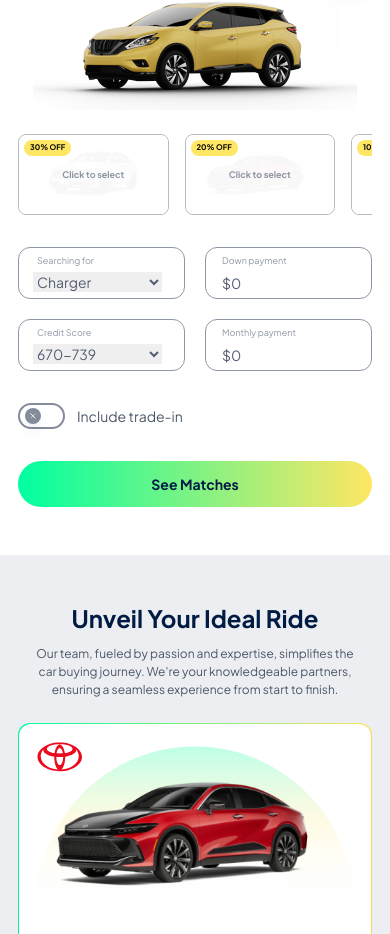
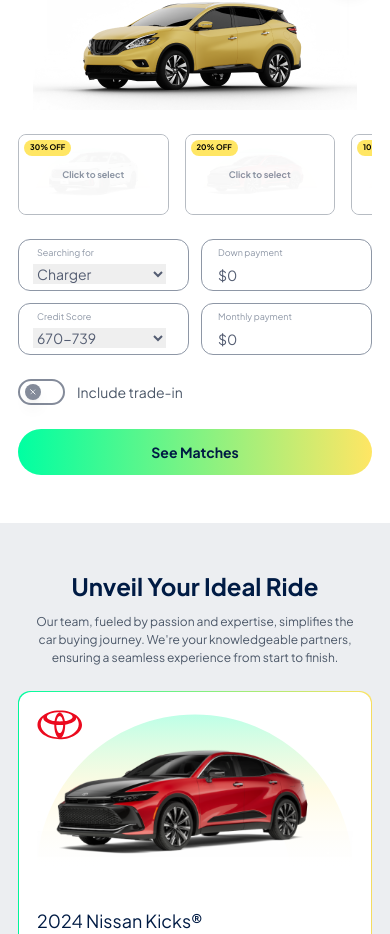
Before and after one commit to talhabaig/autoprosper, a Next.js app: page / in a window 390 px wide. Shown: the part 838-1772 px from the top of the page. Built offline with nearby package versions, Linux system fonts and the light colour scheme.

Commit message:
adjust discover gap

```diff
--- a/src/components/home/Discover/Discover.tsx
+++ b/src/components/home/Discover/Discover.tsx
@@ -84,7 +84,7 @@
       </div>
       <div className="flex md:max-w-[696px] w-full justify-center">
         <GradientCard variant="hide-on-mobile" className={`w-full ${style.cardShadow}`}>
-          <div className="flex flex-col gap-[32px] md:h-full w-full items-center justify-center bg-white rounded-md md:p-[32px]">
+          <div className="flex flex-col gap-[24px] md:gap-[32px] md:h-full w-full items-center justify-center bg-white rounded-md md:p-[32px]">
             <Carousel
               className="w-full flex flex-col md:hidden "
               opts={{
@@ -191,7 +191,7 @@
               ))}
             </div>
 
-            <div className="grid grid-cols-2 gap-5 w-full">
+            <div className="grid grid-cols-2 gap-[12px] md:gap-[24px] w-full">
               <Select
                 type="text"
                 label="Searching for"
```
